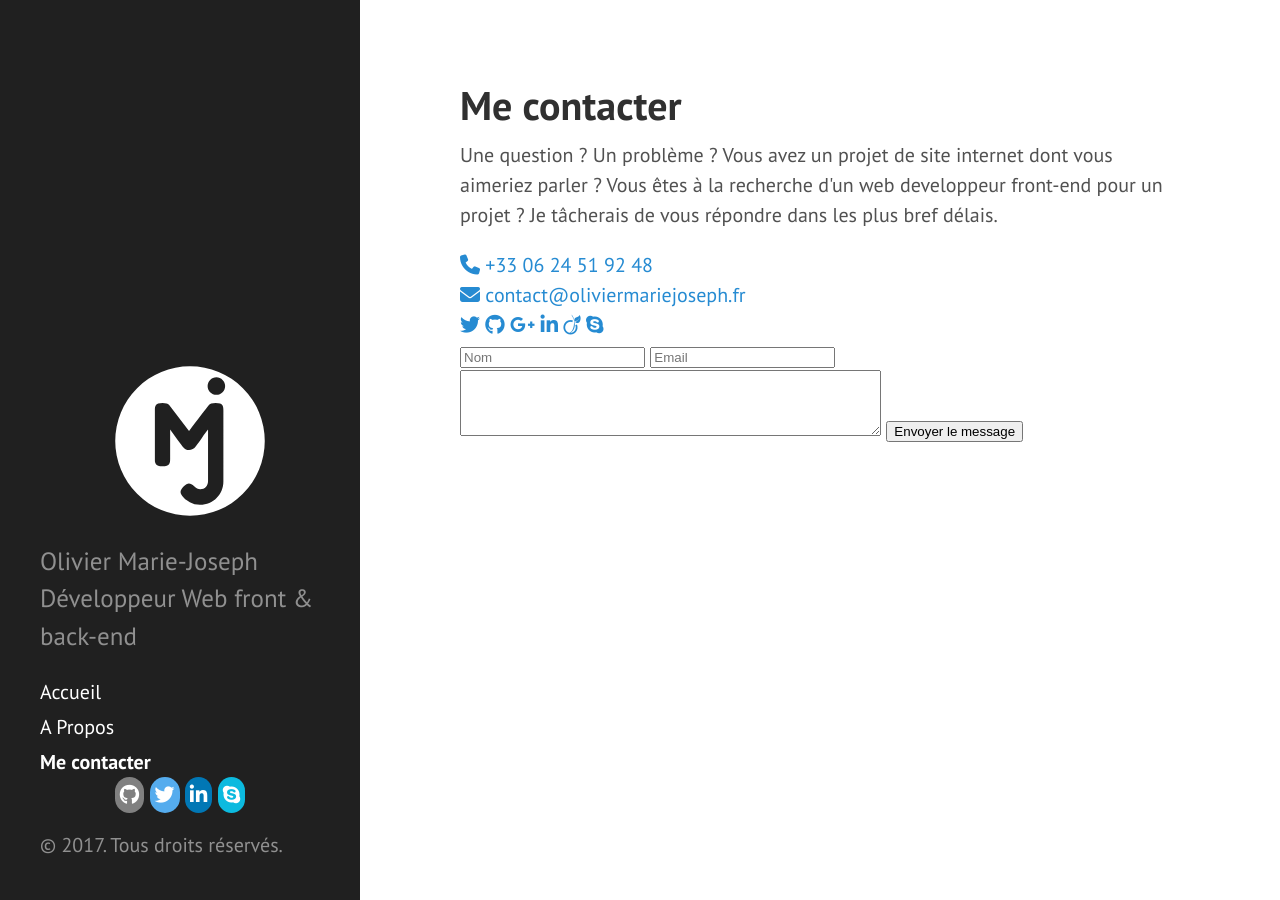
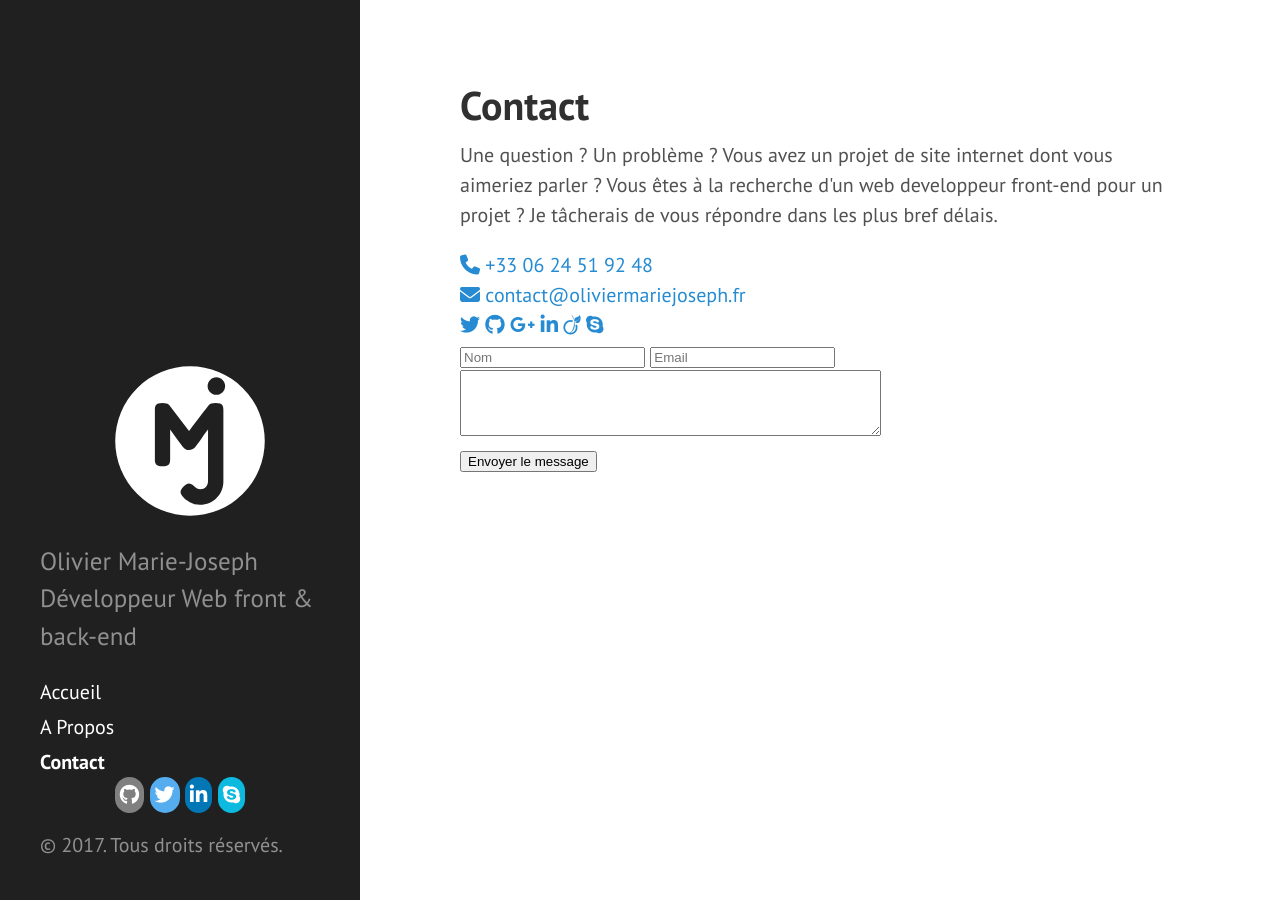
Before and after one commit to olivier-mj/olivier-mj.github.io, a Jekyll site: the page built from contact.md, in a window 1280 px wide. Built offline with Jekyll 4.4.1, drawn with Linux system fonts in a browser that asks for light colours; nearby versions of some CDN libraries.

Commit message:
update contact
modification  layout

```diff
--- a/contact.md
+++ b/contact.md
@@ -1,6 +1,6 @@
 ---
 layout: page
-title: Me contacter
+title: Contact
 published: true
 ---
 <section class="contact">
@@ -32,7 +32,7 @@ Vous êtes à la recherche d'un web developpeur front-end pour un projet ? Je t
                         <input class="full mbs" name="form-name" type="hidden" value="contactForm">
                         <input class="full mbs" name="nom" placeholder="Nom" required="" type="text">
                         <input class="full mbs" name="_replayto" placeholder="Email" type="email">
-                        <textarea class="full mbs " cols="50" name="message" rows="4"></textarea>
+                        <textarea class="full mbs " cols="50" name="message" rows="4"></textarea><br>
                         <input class="txtcenter" name="submit" type="submit" value="Envoyer le message">
                     </form>
                 </div>
```
